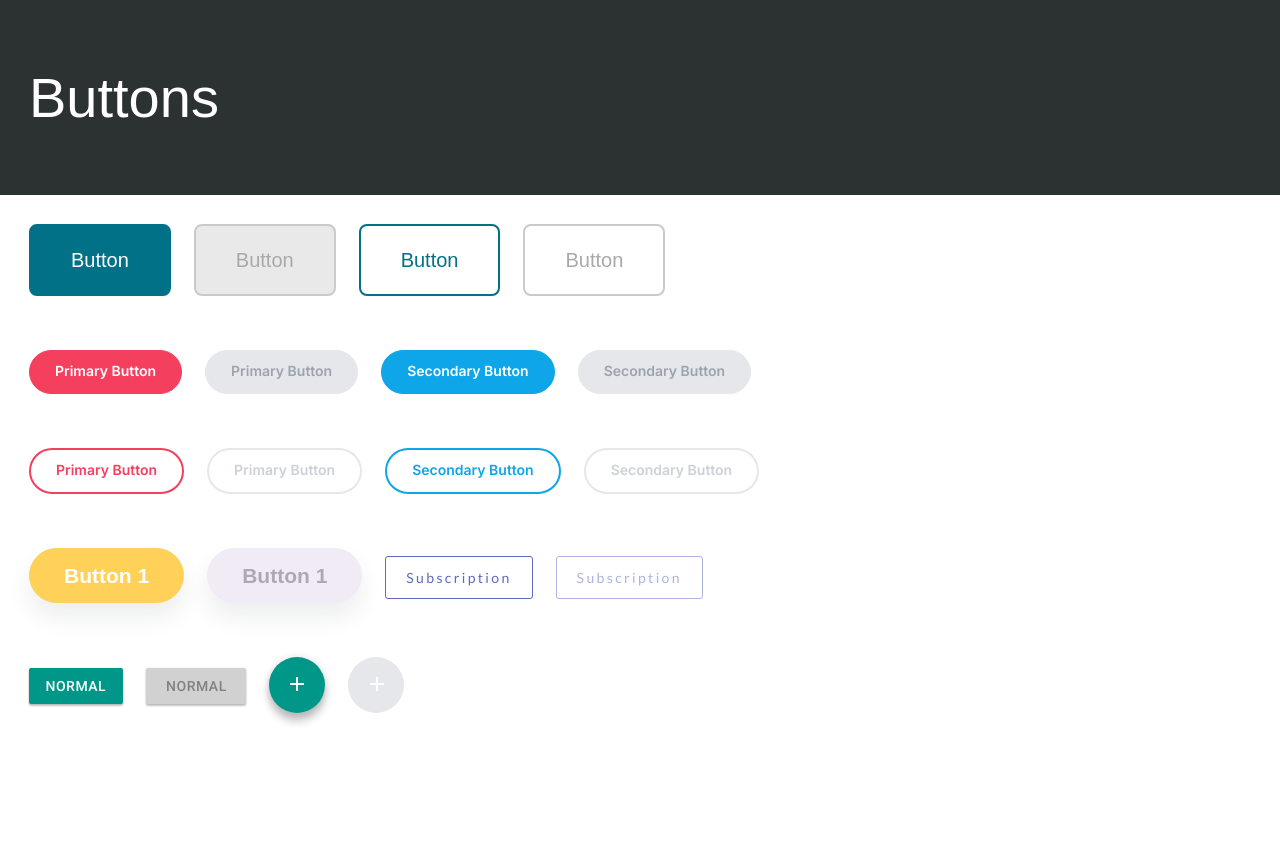
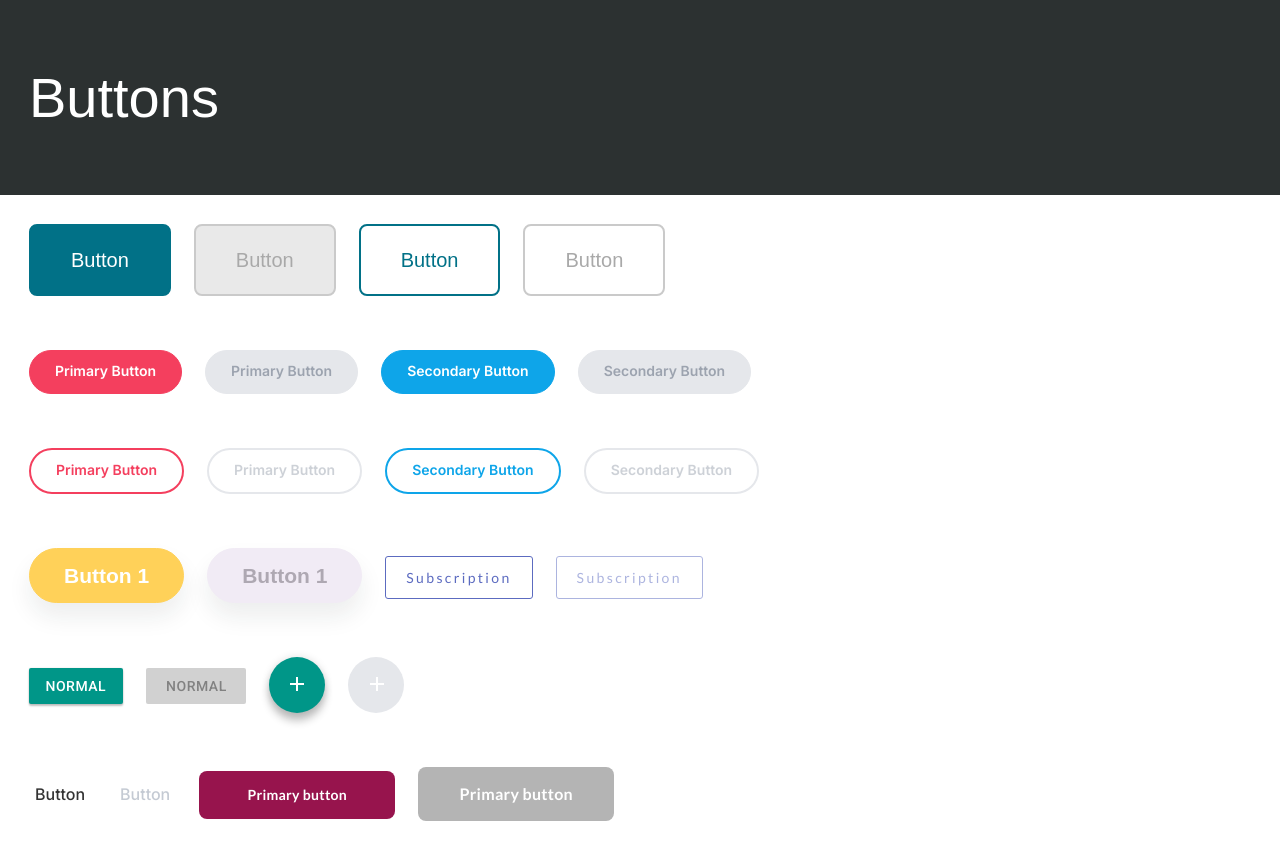
Before and after one commit to ArtisVansovics/md01_btns-toasts, a plain HTML site: page index.html in a window 1280 px wide. Before the commit the page ends 800 px from the top, so only its background shows below. Drawn offline with Linux system fonts and the light colour scheme; a web font is replaced by a local one.

Commit message:
Added sixth row of buttons and added cursor: pointer to all hover selectors, and also added pointer-events: none to all disabled selectors

```diff
--- a/index.html
+++ b/index.html
@@ -111,6 +111,29 @@
                     </button>
                 </div>
             </div>
+            <!-- Sixth row of buttons -->
+            <div class="flex-container">
+                <button class="btn-subtle">
+                    Button
+                </button>
+                <div class="disabled-wrapper">
+                    <button class="btn-subtle" disabled>
+                        Button
+                    </button>
+                </div>
+                <button class="btn-primary">
+                    <span class="btn-primary__text">
+                        Primary button
+                    </span>
+                </button>
+                <div class="disabled-wrapper">
+                    <button class="btn-primary" disabled>
+                    <span class="btn-primary__text">
+                        Primary button
+                    </span>
+                    </button>
+                </div>
+            </div>
         </div>
     </div>
 </body>
--- a/styles.css
+++ b/styles.css
@@ -2,6 +2,14 @@
 
 * {
     box-sizing: border-box; /* tells the browser to account for any border and padding in the values you specify for an element's width and height */
+}
+
+*:hover {
+    cursor: pointer;
+}
+
+*:disabled {
+    pointer-events: none; /* Disables hover effects */
 }
 
 body {
@@ -42,7 +50,7 @@ body {
 }
 
 .disabled-wrapper {
-    cursor: not-allowed;
+    cursor: not-allowed; /* Shows cursor on disabled buttons, as  pointer-events: none disables all cursor events */
 }
 
 .btn {
@@ -61,13 +69,12 @@ body {
     background-color: #E9E9E9;
     color: #A9A9A9;
     border: 2px solid #CACACA;
-    pointer-events: none; /* Disables hover effects */
+
 }
 
 .btn:hover {
     background-color: #67AAB7;
     border-color: #67AAB7;
-    cursor: pointer;
 }
 
 .btn--light {
@@ -80,7 +87,6 @@ body {
     background-color: transparent;
     border-color: #CACACA;
     color: #A9A9A9;
-    pointer-events: none;
 }
 
 .btn--light:hover {
@@ -105,13 +111,11 @@ body {
     background-color: #E5E7EB;
     color: #9CA3AF;
     border: 1px solid #E5E7EB;
-    pointer-events: none;
 }
 
 .btn-pill:hover {
     background-color: #9F1239;
     border-color: #9F1239;
-    cursor: pointer;
 }
 
 .btn-pill--secondary {
@@ -139,14 +143,12 @@ body {
 .btn-pill-light:disabled {
     color: rgba(156, 163, 175, 0.5); /* #9CA3AF with 0.5 opacity */
     border-color: #E5E7EB;
-    pointer-events: none;
 }
 
 .btn-pill-light:hover {
     color: #9F1239;
     border-color: #9F1239;
     outline: 4px solid #FDA4AF;
-    cursor: pointer;
 }
 
 .btn-pill-light--secondary {
@@ -179,13 +181,11 @@ body {
     background-color: #F1EBF5;
     color: #AEA8B2;
     border-color: #F1EBF5;
-    pointer-events: none;
 }
 
 .btn-pill-large:hover {
     background-color: #FFFFFF;
     color: #FFD159;
-    cursor: pointer;
 }
 
 .btn-sub {
@@ -204,7 +204,6 @@ body {
     background-color: transparent;
     color: #5C6BC0;
     opacity: 0.5;
-    pointer-events: none;
 }
 
 .btn-sub:hover {
@@ -213,7 +212,6 @@ body {
     box-shadow:
                 0 2px 5px
                 rgba(0, 0, 0, 0.25);
-    cursor: pointer;
 }
 
 .btn-normal {
@@ -239,7 +237,7 @@ body {
     background-color: rgba(79, 79, 79, 0.26);
     color: rgba(0, 0, 0, 0.38);
     padding: 10px 19.5px 10px 20.5px;
-    pointer-events: none;
+    box-shadow: none;
 }
 
 .btn-normal:hover {
@@ -254,7 +252,6 @@ body {
                 rgba(0, 0, 0, 0.12),
                 0 8px 8px
                 rgba(0, 0, 0, 0.24);
-    cursor: pointer;
 }
 
 .btn-normal--plus {
@@ -275,7 +272,6 @@ body {
 .btn-normal--plus:disabled {
     background-color: #E5E7EB;
     box-shadow: none;
-    pointer-events: none;
 }
 
 .btn-normal--plus:disabled svg {
@@ -290,5 +286,58 @@ body {
                 rgba(0, 0, 0, 0.12),
                 0 14px 14px
                 rgba(0, 0, 0, 0.24);
-    cursor: pointer;
 }
+
+.btn-subtle {
+    background-color: transparent;
+    color: #333333;
+    font-family: 'Inter', sans-serif;
+    font-weight: 500;
+    font-size: 16px;
+    line-height: 19px;
+    padding: 8px 6px;
+    border: none;
+}
+
+.btn-subtle:disabled {
+    color: rgba(28, 52, 84, 0.26);
+}
+
+.btn-subtle:hover {
+    color: #56CCF2;
+}
+
+.btn-primary {
+    background-color: #97144D;
+    color: #FFFFFF;
+    font-family: 'Lato', sans-serif;
+    font-weight: 700;
+    font-size: 14px;
+    line-height: 18px;
+    letter-spacing: 0.26px;
+    padding: 15px 16px;
+    border-radius: 8px;
+    border: none;
+    display: inline-flex;
+}
+
+.btn-primary__text {
+    width: 164px;
+}
+
+.btn-primary:disabled {
+    background-color: #B4B4B4;
+    font-size: 16px;
+    line-height: 20px;
+    padding: 17px 16px;
+    border-radius: 8px;
+    border: none;
+    display: inline-flex;
+}
+
+.btn-primary:hover {
+    background-color: #ED1164;
+    font-size: 16px;
+    line-height: 20px;
+    padding: 17px 16px;
+}
```
